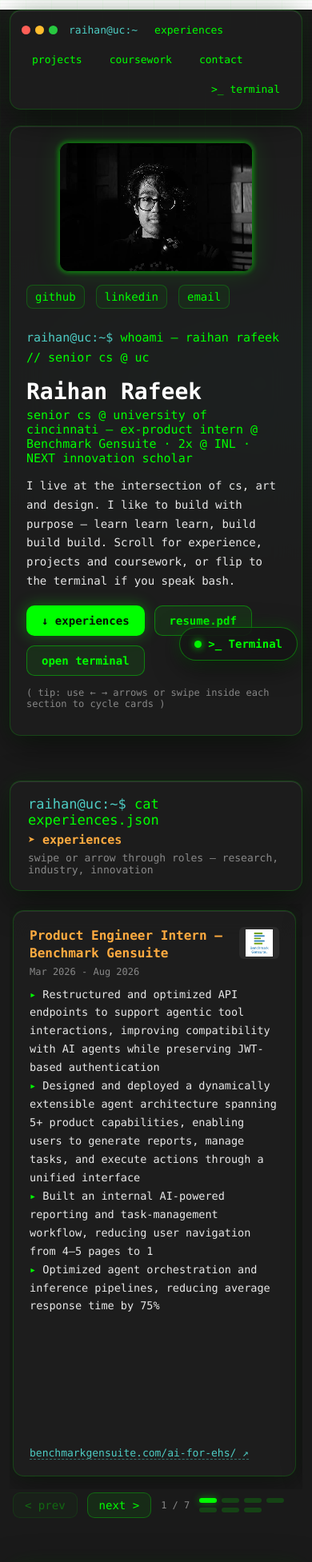
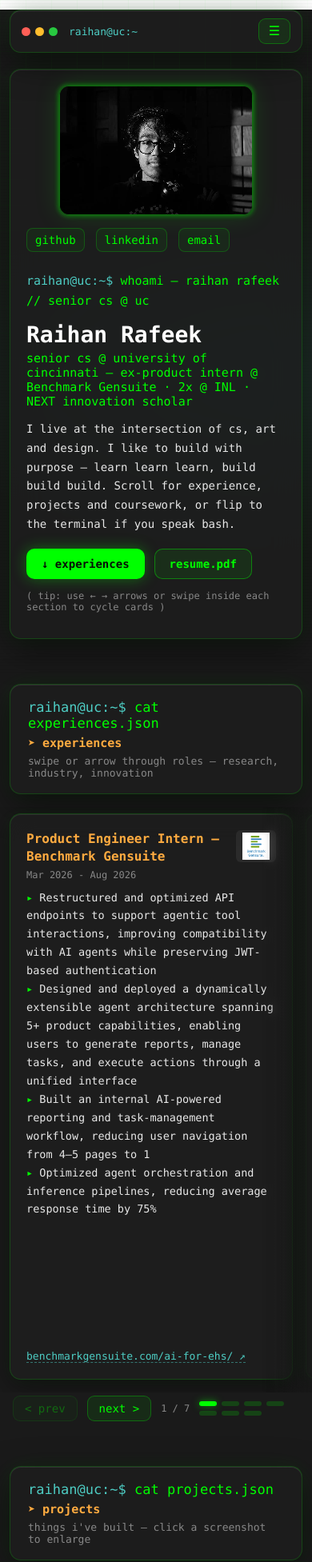
Before and after one commit to Rai1975/portfolio, a React (Create React App) app in the folder portfolio/: page / in a window 390 px wide. Shown: the top 1953 px of the page at 80% size. Built offline with nearby package versions, Linux system fonts and the light colour scheme.

Commit message:
Finer changes to UI elements

```diff
--- a/portfolio/src/App.js
+++ b/portfolio/src/App.js
@@ -4,15 +4,17 @@
 import GuiHome from './components/gui/GuiHome';
 import WhyDidYouDoThat from './pages/Error';
 import ViewToggle from './components/ViewToggle';
+import { isMobileDevice } from './hooks/useIsMobile';
 import './styles/gui.css';
 
 // If the user previously chose terminal, honor it on root visits.
-// Defaults to GUI view otherwise.
+// Defaults to GUI view otherwise. Mobile always stays in GUI.
 const DefaultRoute = () => {
   const location = useLocation();
   if (location.pathname !== '/') return <GuiHome />;
   // Deep anchor links (e.g. /#projects from legacy routes) always stay in GUI.
   if (location.hash) return <GuiHome />;
+  if (isMobileDevice()) return <GuiHome />;
   try {
     if (localStorage.getItem('portfolio-view') === 'terminal') {
       return <Navigate to="/terminal" replace />;
@@ -23,18 +25,30 @@
   return <GuiHome />;
 };
 
+// Terminal has no mobile layout — bounce mobile visitors back to the GUI.
+const TerminalRoute = () => {
+  if (isMobileDevice()) return <Navigate to="/" replace />;
+  return <Terminal />;
+};
+
+// Legacy /about pointed at the terminal; keep that on desktop only.
+const AboutRedirect = () => {
+  if (isMobileDevice()) return <Navigate to="/" replace />;
+  return <Navigate to="/terminal" replace />;
+};
+
 const App = () => {
   return (
     <Router>
       <Routes>
         <Route path="/" element={<DefaultRoute />} />
-        <Route path="/terminal" element={<Terminal />} />
+        <Route path="/terminal" element={<TerminalRoute />} />
         <Route path="/error" element={<WhyDidYouDoThat />} />
         {/* Legacy terminal-era routes now live inside the single GUI page */}
         <Route path="/experiences" element={<Navigate to="/#experiences" replace />} />
         <Route path="/projects" element={<Navigate to="/#projects" replace />} />
         <Route path="/class" element={<Navigate to="/#coursework" replace />} />
-        <Route path="/about" element={<Navigate to="/terminal" replace />} />
+        <Route path="/about" element={<AboutRedirect />} />
         <Route path="*" element={<Navigate to="/" replace />} />
       </Routes>
       <ViewToggle />
--- a/portfolio/src/components/ViewToggle.js
+++ b/portfolio/src/components/ViewToggle.js
@@ -1,10 +1,15 @@
 import React from 'react';
 import { useLocation, useNavigate } from 'react-router-dom';
+import useIsMobile from '../hooks/useIsMobile';
 
 const ViewToggle = () => {
   const navigate = useNavigate();
   const location = useLocation();
+  const isMobile = useIsMobile();
   const isTerminal = location.pathname.startsWith('/terminal');
+
+  // Terminal mode is desktop-only — hide the toggle entirely on mobile.
+  if (isMobile) return null;
 
   const flip = () => {
     const next = isTerminal ? '/' : '/terminal';
--- a/portfolio/src/components/gui/CarouselShell.js
+++ b/portfolio/src/components/gui/CarouselShell.js
@@ -3,12 +3,28 @@
 const CarouselShell = ({ items, renderCard, label }) => {
   const trackRef = useRef(null);
   const [idx, setIdx] = useState(0);
+  const [canLeft, setCanLeft] = useState(false);
+  const [canRight, setCanRight] = useState(false);
   const count = items?.length ?? 0;
 
   const step = useCallback(() => {
     const el = trackRef.current;
     const first = el?.querySelector(':scope > *');
     return first ? first.offsetWidth + 16 : 360;
+  }, []);
+
+  const updateEdges = useCallback(() => {
+    const el = trackRef.current;
+    if (!el) return;
+    const threshold = 8;
+    const maxScroll = el.scrollWidth - el.clientWidth;
+    if (maxScroll <= threshold) {
+      setCanLeft(false);
+      setCanRight(false);
+      return;
+    }
+    setCanLeft(el.scrollLeft > threshold);
+    setCanRight(el.scrollLeft < maxScroll - threshold);
   }, []);
 
   const goTo = useCallback((i) => {
@@ -25,10 +41,24 @@
     const onScroll = () => {
       const w = step();
       setIdx(Math.max(0, Math.min(count - 1, Math.round(el.scrollLeft / w))));
+      updateEdges();
     };
+    updateEdges();
+    const frame = requestAnimationFrame(updateEdges);
     el.addEventListener('scroll', onScroll, { passive: true });
-    return () => el.removeEventListener('scroll', onScroll);
-  }, [count, step]);
+    window.addEventListener('resize', updateEdges);
+    let observer = null;
+    if (typeof ResizeObserver !== 'undefined') {
+      observer = new ResizeObserver(updateEdges);
+      observer.observe(el);
+    }
+    return () => {
+      cancelAnimationFrame(frame);
+      el.removeEventListener('scroll', onScroll);
+      window.removeEventListener('resize', updateEdges);
+      if (observer) observer.disconnect();
+    };
+  }, [count, step, updateEdges, items]);
 
   const onKeyDown = (e) => {
     if (e.key === 'ArrowRight') { e.preventDefault(); goTo(idx + 1); }
@@ -43,7 +73,8 @@
   }
 
   return (
-    <div className="gui-carousel-wrap">
+    <div className={`gui-carousel-wrap${canLeft ? ' has-more-left' : ''}${canRight ? ' has-more-right' : ''}`}>
+      <div className="gui-carousel-viewport">
         <div
           className="gui-carousel"
           ref={trackRef}
@@ -56,6 +87,9 @@
               {renderCard(item, i)}
             </React.Fragment>
           ))}
+        </div>
+        <div className="gui-fade gui-fade-left" aria-hidden="true" />
+        <div className="gui-fade gui-fade-right" aria-hidden="true" />
       </div>
       <div className="gui-carousel-bar">
         <button className="gui-arrow" onClick={() => goTo(idx - 1)} disabled={idx === 0} aria-label={`Previous ${label}`}>
--- a/portfolio/src/components/gui/GuiHome.js
+++ b/portfolio/src/components/gui/GuiHome.js
@@ -1,6 +1,7 @@
-import React, { useEffect } from 'react';
+import React, { useEffect, useState } from 'react';
 import { Link, useLocation } from 'react-router-dom';
 import usePortfolioData from '../../hooks/usePortfolioData';
+import useIsMobile from '../../hooks/useIsMobile';
 import Hero from './Hero';
 import Section from './Section';
 import ExperienceCarousel from './ExperienceCarousel';
@@ -11,6 +12,21 @@
 const GuiHome = () => {
   const { experiences, projects, coursework } = usePortfolioData();
   const location = useLocation();
+  const isMobile = useIsMobile();
+  const [menuOpen, setMenuOpen] = useState(false);
+
+  // Close the mobile menu when switching back to desktop layout.
+  useEffect(() => {
+    if (!isMobile) setMenuOpen(false);
+  }, [isMobile]);
+
+  // Close on Escape for keyboard users.
+  useEffect(() => {
+    if (!menuOpen) return;
+    const onKey = (e) => { if (e.key === 'Escape') setMenuOpen(false); };
+    window.addEventListener('keydown', onKey);
+    return () => window.removeEventListener('keydown', onKey);
+  }, [menuOpen]);
 
   // Support /#experiences style deep links (incl. legacy route redirects).
   useEffect(() => {
@@ -33,11 +49,35 @@
             <span className="dot" style={{ background: '#28c840' }} />
           </span>
           <span className="prompt" style={{ fontSize: 13 }}>raihan@uc:~</span>
-          <a className="gui-navlink" href="#experiences">experiences</a>
-          <a className="gui-navlink" href="#projects">projects</a>
-          <a className="gui-navlink" href="#coursework">coursework</a>
-          <a className="gui-navlink" href="#contact">contact</a>
-          <Link className="gui-navlink" to="/terminal" style={{ marginLeft: 'auto' }}>&gt;_ terminal</Link>
+          {isMobile ? (
+            <>
+              <button
+                className="gui-hamburger"
+                aria-expanded={menuOpen}
+                aria-controls="gui-mobile-menu"
+                aria-label={menuOpen ? 'Close menu' : 'Open menu'}
+                onClick={() => setMenuOpen((o) => !o)}
+              >
+                <span aria-hidden="true">{menuOpen ? '✕' : '☰'}</span>
+              </button>
+              {menuOpen && (
+                <div id="gui-mobile-menu" className="gui-mobile-menu glass-strong">
+                  <a className="gui-navlink" href="#experiences" onClick={() => setMenuOpen(false)}>experiences</a>
+                  <a className="gui-navlink" href="#projects" onClick={() => setMenuOpen(false)}>projects</a>
+                  <a className="gui-navlink" href="#coursework" onClick={() => setMenuOpen(false)}>coursework</a>
+                  <a className="gui-navlink" href="#contact" onClick={() => setMenuOpen(false)}>contact</a>
+                </div>
+              )}
+            </>
+          ) : (
+            <>
+              <a className="gui-navlink" href="#experiences">experiences</a>
+              <a className="gui-navlink" href="#projects">projects</a>
+              <a className="gui-navlink" href="#coursework">coursework</a>
+              <a className="gui-navlink" href="#contact">contact</a>
+              <Link className="gui-navlink" to="/terminal" style={{ marginLeft: 'auto' }}>&gt;_ terminal</Link>
+            </>
+          )}
         </nav>
 
         <Hero />
--- a/portfolio/src/components/gui/Hero.js
+++ b/portfolio/src/components/gui/Hero.js
@@ -1,9 +1,11 @@
 import React, { useEffect, useState } from 'react';
+import useIsMobile from '../../hooks/useIsMobile';
 
 const FULL = 'whoami — raihan rafeek // senior cs @ uc';
 
 const Hero = () => {
   const [text, setText] = useState('');
+  const isMobile = useIsMobile();
   const reduced = typeof window !== 'undefined' &&
     window.matchMedia?.('(prefers-reduced-motion: reduce)').matches;
 
@@ -51,7 +53,7 @@
         <div className="gui-cta-row">
           <a className="gui-btn" href="#experiences">↓ experiences</a>
           <a className="gui-btn secondary" href="/assets/Raihan_Resume.pdf" target="_blank" rel="noreferrer">resume.pdf</a>
-          <a className="gui-btn secondary" href="/terminal">open terminal</a>
+          {!isMobile && <a className="gui-btn secondary" href="/terminal">open terminal</a>}
         </div>
         <p className="gui-muted" style={{ fontSize: 12, marginTop: 14 }}>
           ( tip: use ← → arrows or swipe inside each section to cycle cards )
--- /dev/null
+++ b/portfolio/src/hooks/useIsMobile.js
@@ -0,0 +1,30 @@
+import { useEffect, useState } from 'react';
+
+export const MOBILE_BREAKPOINT = 768;
+const MOBILE_UA = /Mobi|Android|iPhone|iPad|iPod|Mobile/i;
+
+export const isMobileDevice = (breakpoint = MOBILE_BREAKPOINT) => {
+  if (typeof window === 'undefined' || typeof navigator === 'undefined') return false;
+  try {
+    if (MOBILE_UA.test(navigator.userAgent || '')) return true;
+  } catch {
+    /* ignore UA errors */
+  }
+  return window.innerWidth <= breakpoint;
+};
+
+const useIsMobile = (breakpoint = MOBILE_BREAKPOINT) => {
+  const [isMobile, setIsMobile] = useState(() => isMobileDevice(breakpoint));
+
+  useEffect(() => {
+    const onResize = () => setIsMobile(isMobileDevice(breakpoint));
+    window.addEventListener('resize', onResize);
+    // Re-check once after mount in case UA/innerWidth settled late.
+    onResize();
+    return () => window.removeEventListener('resize', onResize);
+  }, [breakpoint]);
+
+  return isMobile;
+};
+
+export default useIsMobile;
--- a/portfolio/src/styles/gui.css
+++ b/portfolio/src/styles/gui.css
@@ -31,6 +31,7 @@
   color: var(--gui-text);
   font-family: var(--gui-mono);
   position: relative;
+  overflow-x: clip;
 }
 
 /* subtle terminal grid + scanline overlay */
@@ -121,6 +122,40 @@
 
 .gui-topnav .dots { display: flex; gap: 6px; margin-right: 6px; }
 .gui-topnav .dot { width: 11px; height: 11px; border-radius: 50%; }
+.gui-hamburger {
+  margin-left: auto;
+  font-family: var(--gui-mono);
+  font-size: 16px;
+  line-height: 1;
+  padding: 7px 12px;
+  border-radius: 9px;
+  cursor: pointer;
+  color: var(--gui-green);
+  background: rgba(0, 255, 0, 0.08);
+  border: 1px solid rgba(0, 255, 0, 0.3);
+}
+.gui-hamburger:hover { background: rgba(0, 255, 0, 0.16); }
+.gui-hamburger:focus-visible {
+  outline: 2px solid var(--gui-cyan);
+  outline-offset: 2px;
+}
+.gui-mobile-menu {
+  position: absolute;
+  top: calc(100% + 8px);
+  left: 0;
+  right: 0;
+  z-index: 30;
+  display: flex;
+  flex-direction: column;
+  gap: 4px;
+  padding: 8px;
+}
+.gui-mobile-menu .gui-navlink {
+  font-size: 15px;
+  padding: 12px 14px;
+  width: 100%;
+  text-align: left;
+}
 .gui-navlink {
   color: var(--gui-green);
   text-decoration: none;
@@ -223,17 +258,51 @@
 
 /* ---------- carousel ---------- */
 .gui-carousel-wrap { position: relative; }
+/* Full-bleed viewport: track spans the entire page while the header and
+   controls stay in the centered column. */
+.gui-carousel-viewport {
+  position: relative;
+  width: 100vw;
+  max-width: 100vw;
+  margin-left: calc(50% - 50vw);
+}
 .gui-carousel {
   display: flex;
   gap: 16px;
   overflow-x: auto;
   scroll-snap-type: x mandatory;
   scroll-behavior: smooth;
-  padding: 8px 4px 16px;
+  padding: 8px max(20px, calc((100vw - 1180px) / 2 + 20px)) 16px;
   -webkit-overflow-scrolling: touch;
   scrollbar-width: thin;
   scrollbar-color: rgba(0, 255, 0, 0.4) transparent;
 }
+/* Blurred overflow hints: only visible when there is more to scroll. */
+.gui-fade {
+  position: absolute;
+  top: 0;
+  bottom: 0;
+  width: clamp(56px, 11vw, 170px);
+  pointer-events: none;
+  z-index: 3;
+  opacity: 0;
+  transition: opacity 0.25s ease;
+  background: linear-gradient(to right, rgba(26, 26, 26, 0.55), transparent);
+  -webkit-backdrop-filter: blur(7px) saturate(140%);
+  backdrop-filter: blur(7px) saturate(140%);
+  -webkit-mask-image: linear-gradient(to right, black, transparent);
+  mask-image: linear-gradient(to right, black, transparent);
+}
+.gui-fade-right {
+  right: 0;
+  left: auto;
+  background: linear-gradient(to left, rgba(26, 26, 26, 0.55), transparent);
+  -webkit-mask-image: linear-gradient(to left, black, transparent);
+  mask-image: linear-gradient(to left, black, transparent);
+}
+.gui-fade-left { left: 0; right: auto; }
+.gui-carousel-wrap.has-more-left .gui-fade-left { opacity: 1; }
+.gui-carousel-wrap.has-more-right .gui-fade-right { opacity: 1; }
 .gui-carousel::-webkit-scrollbar { height: 8px; }
 .gui-carousel::-webkit-scrollbar-thumb {
   background: rgba(0, 255, 0, 0.3);
@@ -479,7 +548,9 @@
   .gui-hero { grid-template-columns: 1fr; padding: 20px; }
   .gui-avatar { max-width: 240px; margin: 0 auto; }
   .gui-inner { padding: 0 12px 110px; }
-  .gui-topnav { top: 8px; font-size: 12px; }
+  .gui-topnav { top: 8px; font-size: 12px; flex-wrap: nowrap; }
+  .gui-carousel { padding-inline: max(12px, calc((100vw - 1180px) / 2 + 12px)); }
+  .gui-fade { width: clamp(44px, 16vw, 90px); }
 }
 
 @media (prefers-reduced-motion: reduce) {
@@ -487,4 +558,5 @@
   .gui-carousel { scroll-behavior: auto; }
   .gui-caret, .gui-view-toggle .pulse { animation: none; }
   .gui-card { transition: none; }
+  .gui-fade { transition: none; }
 }
```
Lines whose indentation alone changed are shown as unchanged.
